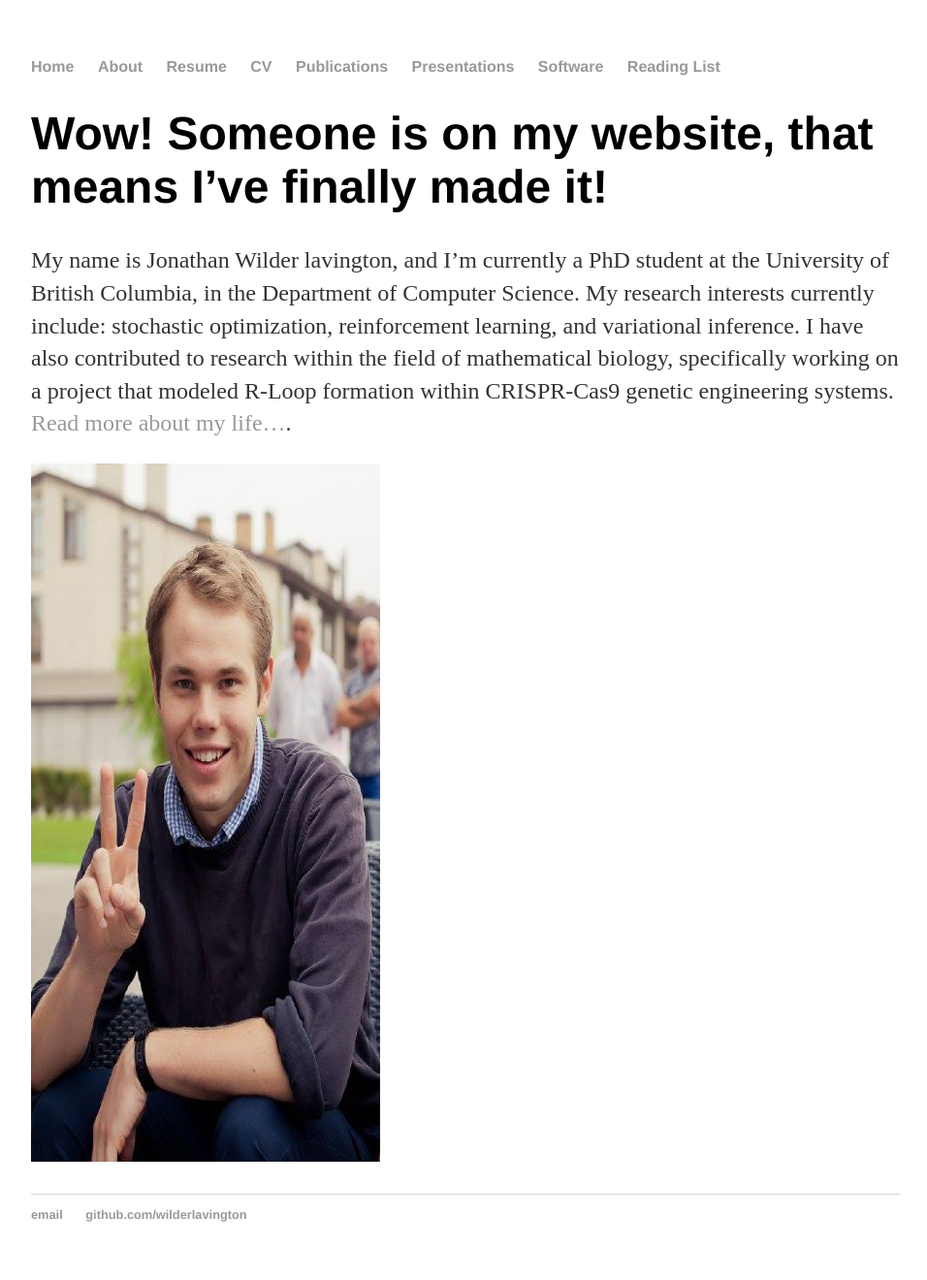
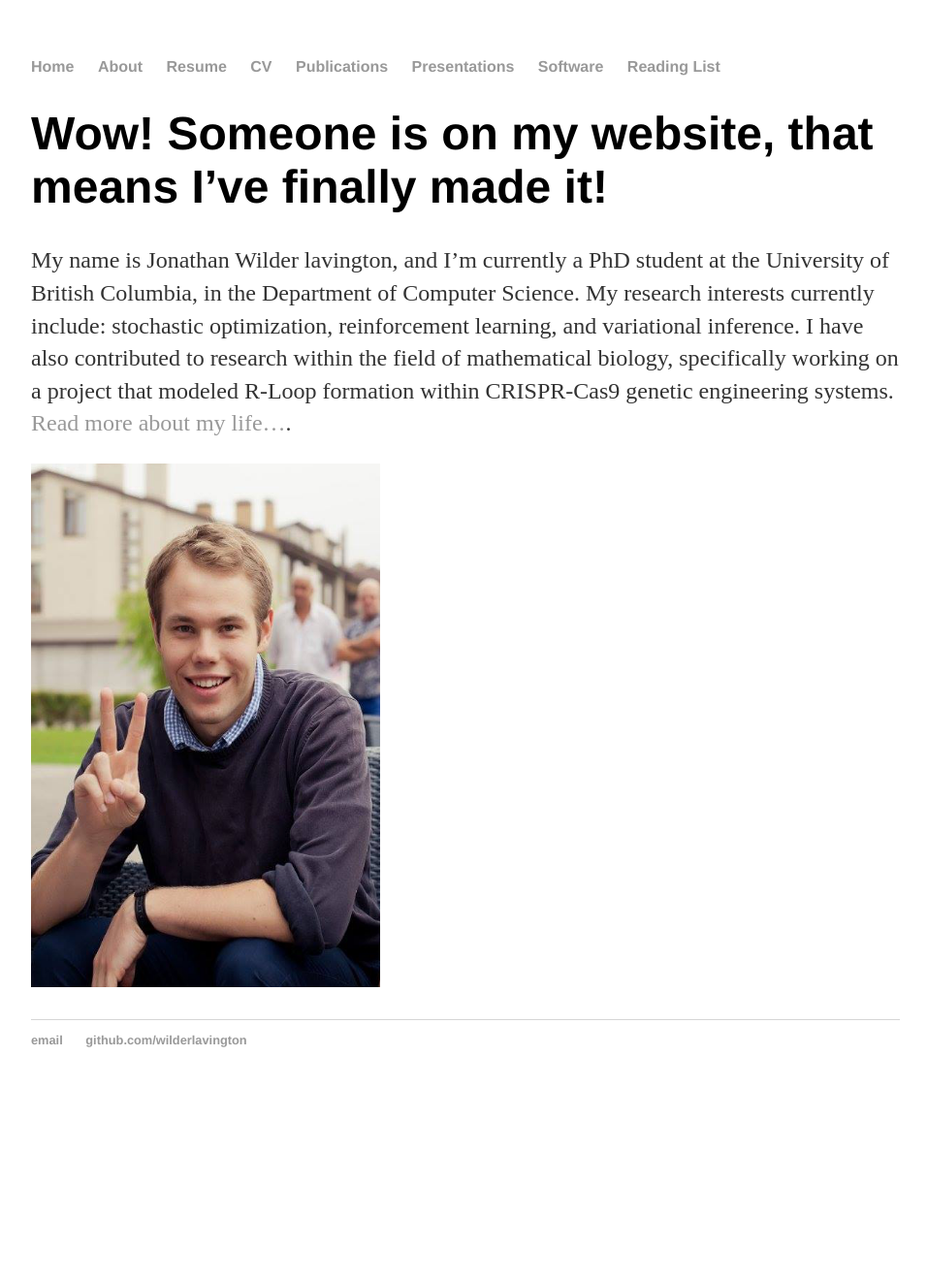
Before and after one commit to WilderLavington/old_web_page, a Jekyll site: the page built from index.md, in a window 1280 px wide. Shown: the whole page at 97% size, without its empty margins (160-1116 px from the left). Built offline with Jekyll 4.4.1, drawn with Linux system fonts in a browser that asks for light colours; our own code applies the rules of GitHub Pages for plain Markdown files; after the commit the page ends 1140 px from its top, so only the background shows below that.

Commit message:
Update index.md

```diff
--- a/index.md
+++ b/index.md
@@ -6,4 +6,4 @@ reinforcement learning, and variational inference. I have also contributed to re
 biology, specifically working on a project that modeled R-Loop formation within CRISPR-Cas9 genetic engineering systems.
 [Read more about my life...](https://wilderlavington.github.io/about/).
 
-<img src="/assets/profile.png"  width="360" height="720">
+<img src="/assets/profile.png"  width="360" height="540">
```
